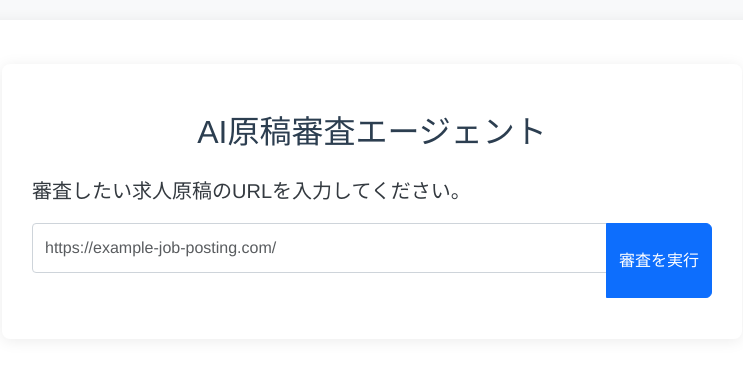
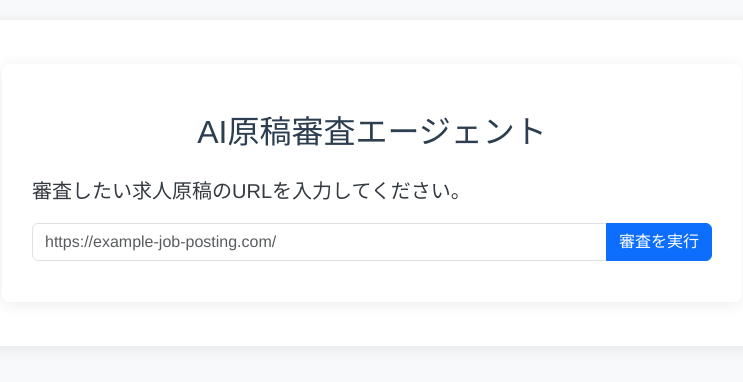
Before and after one commit to Shin-ichiroh/Manuscript-review, a Flask app: page / in a window 1280 px wide. Shown: the part 78-460 px from the top of the page, without its empty margins (268-1011 px from the left). Run offline with Flask 3, Linux system fonts and the light colour scheme; a user stored in the database is signed in.

Commit message:
Fix admin user creation on Gunicorn and fix button padding

```diff
--- a/app.py
+++ b/app.py
@@ -147,14 +147,15 @@ def history():
 
     return render_template('history.html', histories=histories_pagination)
 
+with app.app_context():
+    db.create_all()
+    # Create default admin user if it doesn't exist
+    if not User.query.filter_by(username='admin').first():
+        admin_user = User(username='admin')
+        admin_user.set_password('gakujo')
+        db.session.add(admin_user)
+        db.session.commit()
+        print("Default admin user created.")
+
 if __name__ == '__main__':
-    with app.app_context():
-        db.create_all()
-        # Create default admin user if it doesn't exist
-        if not User.query.filter_by(username='admin').first():
-            admin_user = User(username='admin')
-            admin_user.set_password('gakujo')
-            db.session.add(admin_user)
-            db.session.commit()
-            print("Default admin user created.")
     app.run(debug=True, host='0.0.0.0', port=5000)
--- a/static/style.css
+++ b/static/style.css
@@ -56,15 +56,6 @@ label {
     font-size: 1.1em;
 }
 
-input[type="url"] {
-    width: calc(100% - 24px); /* Adjust width considering padding and border */
-    padding: 12px;
-    margin-bottom: 25px;
-    border: 1px solid #ced4da; /* Softer border color */
-    border-radius: 4px;
-    font-size: 1em;
-    box-sizing: border-box; /* Important for width calculation */
-}
 
 input[type="submit"], button#submit-button { /* Added button for JS interaction */
     background-color: #007bff;
```
